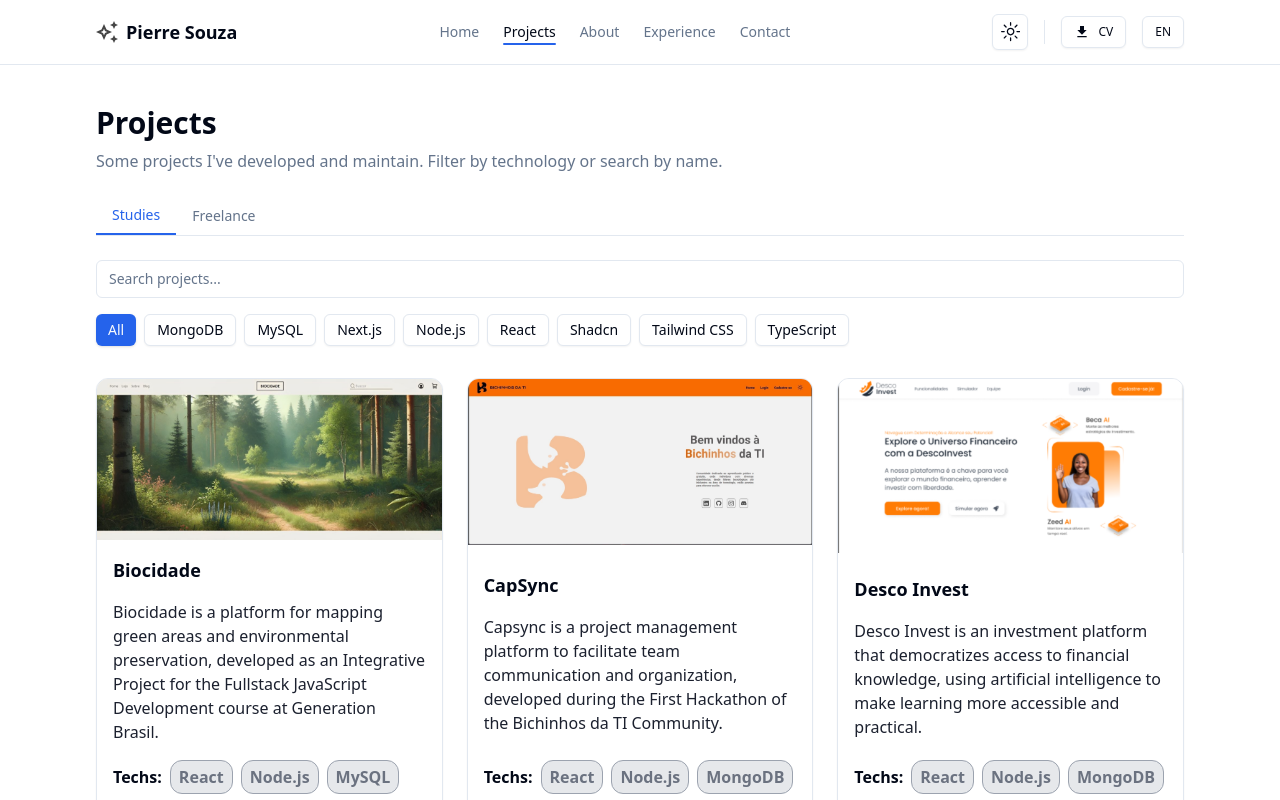
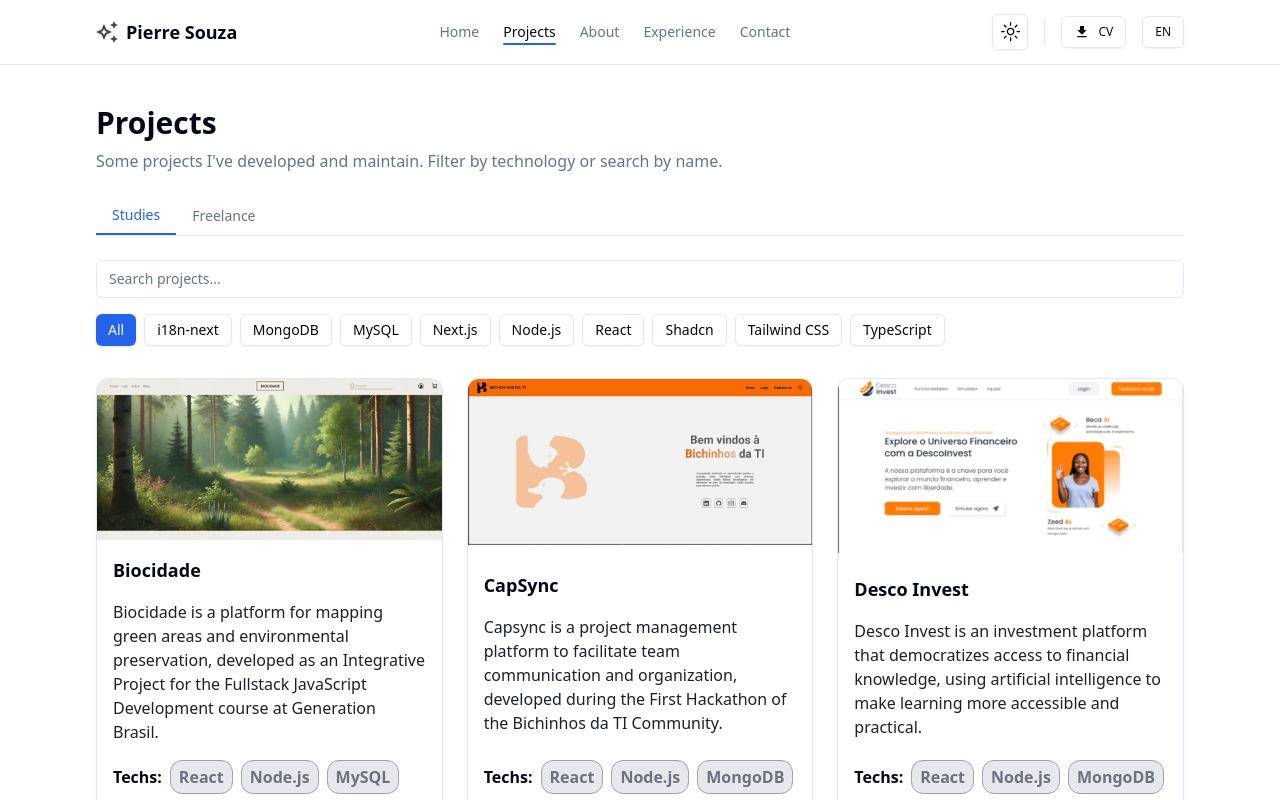
Before and after one commit to pierresouza/Portifolio, a Next.js app: page /projects in a window 1280 px wide. Shown: the top 800 px of the page. Built offline with nearby package versions, Linux system fonts and the light colour scheme.

Commit message:
feat: update tech stack in project mock data to include i18n-next

```diff
--- a/app/projects/mockProjects.ts
+++ b/app/projects/mockProjects.ts
@@ -63,7 +63,7 @@ export const ProjectsMock: Projects = {
       description:
         "Portfólio desenvolvido com Next.js, Tailwind CSS e Typescript, com o intuito de apresentar meus projetos e habilidades como desenvolvedor Front-End.",
       name: "Portfólio",
-      Techs: ["Next.js", "Tailwind CSS", "TypeScript", "Shadcn"],
+      Techs: ["Next.js", "Tailwind CSS", "TypeScript", "Shadcn", "i18n-next"],
     },
   ],
 };
@@ -94,7 +94,7 @@ export const freelanceProject: ProjectsProps[] = [
     description:
       "Site institucional desenvolvido para a Seiko Partners, uma empresa de consultoria empresarial focada em soluções inovadoras para seus clientes.",
     name: "Seiko Partners",
-    Techs: ["11ty", "Nunjucks", "CSS", "JavaScript", "WordPress"],
+    Techs: ["11ty", "Nunjucks", "CSS", "JavaScript"],
   },
   {
     deployURL: "https://powermanutencao.com.br/",
```
